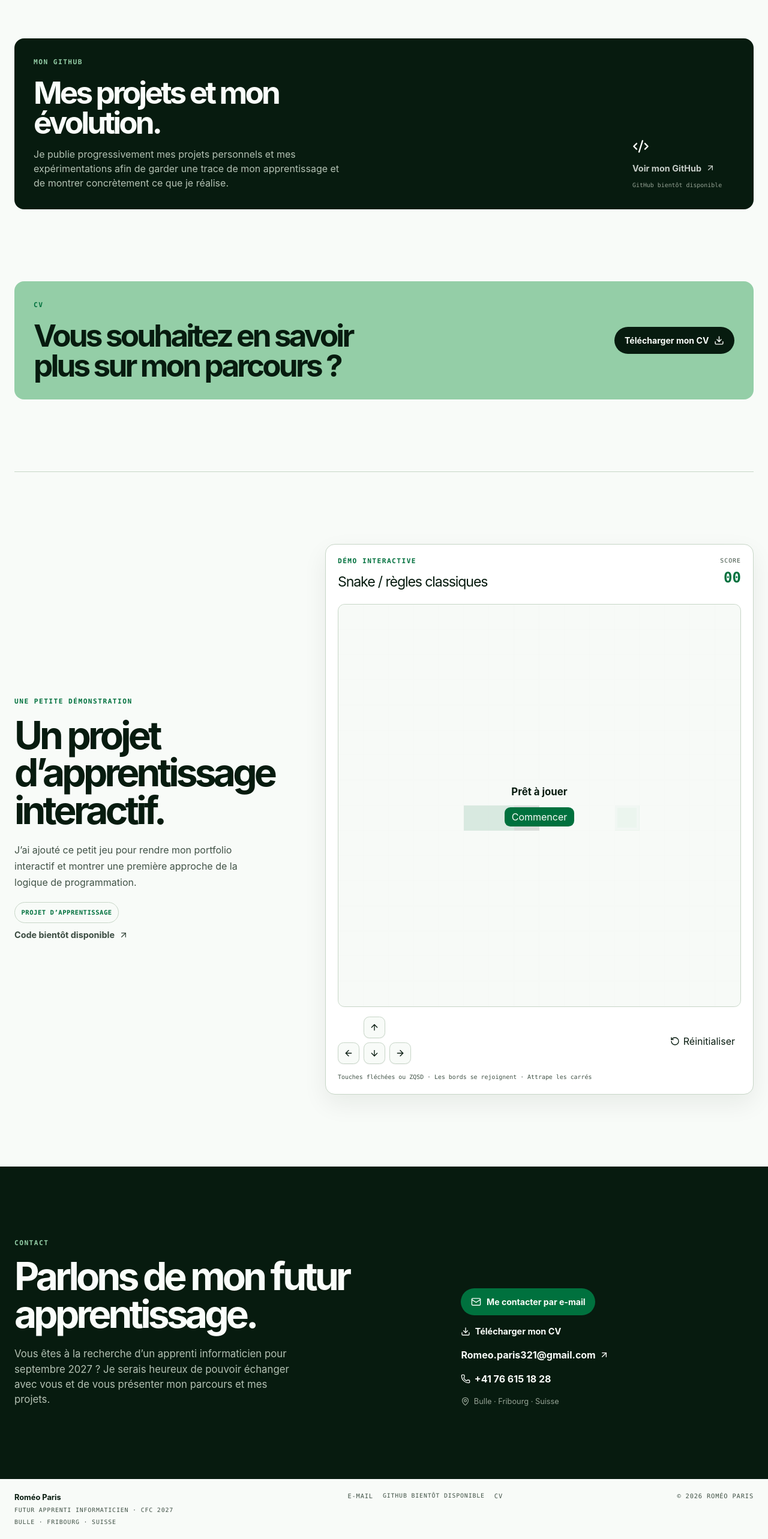
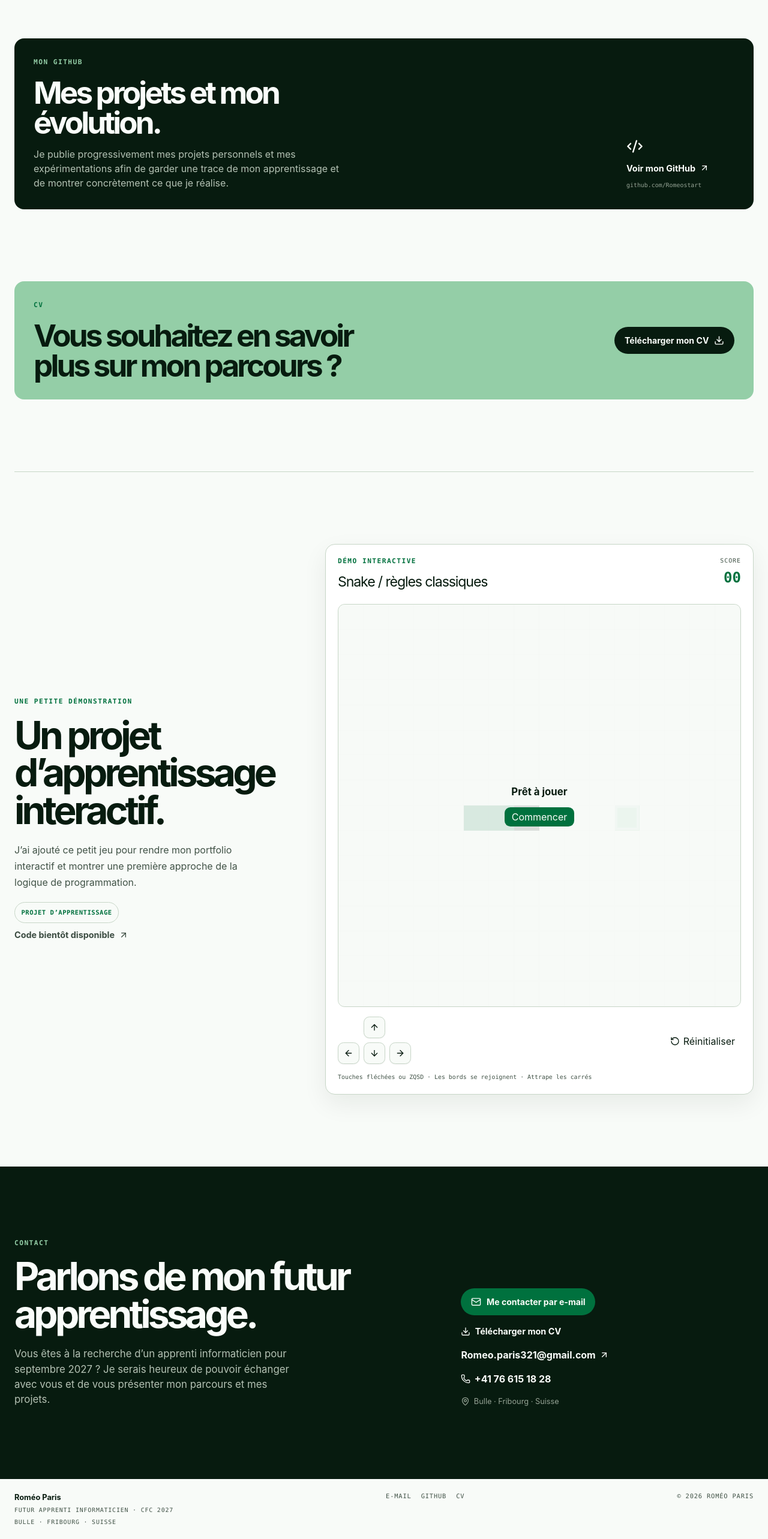
Before and after one commit to Romeostart/Projet-web-1, a Next.js app: page / in a window 1280 px wide. Shown: the part 5351-7917 px from the top of the page at 60% size. Built offline with nearby package versions, Linux system fonts and the light colour scheme.

Commit message:
Connect GitHub profile and add hover feedback

```diff
--- a/src/app/globals.css
+++ b/src/app/globals.css
@@ -193,3 +193,11 @@ h2 { max-width: 620px; margin-bottom: 0; color: var(--foreground); font-size: cl
 @media (max-width: 800px) { .site-nav { min-width: 0; overflow-x: auto; justify-content: flex-start; gap: 1rem; padding-inline: 0.3rem; scrollbar-width: none; }.site-nav::-webkit-scrollbar { display: none; }.header-cv { flex: 0 0 auto; }.interest-grid { grid-template-columns: 1fr; }.motivation-section { padding-bottom: 5rem; }.site-footer > div:nth-child(2) { align-items: start; flex-direction: column; gap: 0.35rem; } }
 @media (max-width: 480px) { .site-nav { order: 3; width: 100%; flex-basis: 100%; padding-bottom: 0.8rem; }.site-header { flex-wrap: wrap; padding-top: 0.8rem; }.site-header .wordmark { margin-right: auto; }.header-cv { order: 2; }.site-footer { flex-direction: column; gap: 1.1rem; }.site-footer > div:nth-child(2) { flex-direction: row; flex-wrap: wrap; } }
 @media (max-width: 480px) { .site-header { column-gap: 0; } .site-nav { max-width: 100%; } }
+.wordmark { transition: color 180ms var(--ease-out); }
+.wordmark:hover { color: var(--primary); }
+.github-link { display: flex; min-width: 180px; align-items: start; flex-direction: column; gap: 0.7rem; color: var(--primary-foreground); transition: color 180ms var(--ease-out), transform 180ms var(--ease-out); }
+.github-link:hover { color: var(--accent); transform: translateY(-2px); }
+.github-link small { color: oklch(0.7 0.025 145); font-family: var(--font-mono); font-size: 0.62rem; }
+.github-link .text-link { color: inherit; }
+.game-controls button { transition: background 180ms var(--ease-out), border-color 180ms var(--ease-out), color 180ms var(--ease-out), transform 180ms var(--ease-out); }
+.game-controls button:hover { border-color: var(--primary); background: var(--primary); color: var(--primary-foreground); transform: translateY(-2px); }
--- a/src/app/page.tsx
+++ b/src/app/page.tsx
@@ -29,11 +29,11 @@ export default function Home() {
       <section className="section-frame about-section" id="parcours"><div className="about-grid"><div><p className="eyebrow">Mon parcours</p><h2>Mes expériences m’ont permis de découvrir le monde professionnel.</h2></div><div className="about-copy"><h3>Formation professionnelle — Électronique</h3><p>J’ai commencé une formation professionnelle dans le domaine de l’électronique. Cette expérience m’a permis de découvrir le fonctionnement d’une formation professionnelle, le monde du travail, le travail en équipe ainsi que l’importance de la précision et de la rigueur.</p><p>Après cette expérience, j’ai choisi de réorienter mon projet professionnel vers l’informatique.</p><h3>Stage — HFR Fribourg</h3><p>Première expérience dans le monde professionnel, qui m’a permis de découvrir un environnement de travail et de développer mon sens de l’organisation et des responsabilités.</p><h3>FutureKids Fribourg</h3><p>Première découverte de la programmation et de la création numérique, qui a renforcé mon intérêt pour l’informatique.</p></div></div></section>
       <section className="section-frame motivation-section"><div className="motivation-card"><p className="eyebrow">Pourquoi l’informatique ?</p><h2>Partir d’une idée et chercher une solution concrète.</h2><p>Ce qui me plaît dans l’informatique, c’est de pouvoir partir d’un problème ou d’une idée et chercher une solution concrète.</p><p>J’aime expérimenter, comprendre comment les choses fonctionnent et apprendre de mes erreurs. Mes projets personnels me permettent de découvrir progressivement différents domaines de l’informatique et de mieux comprendre dans quelle direction je souhaite évoluer.</p></div></section>
       <section className="section-frame about-section about-profile" id="apropos"><div className="about-grid"><div><p className="eyebrow">À propos de moi</p><h2>Qui suis-je ?</h2></div><div className="about-copy"><p>Je suis quelqu’un de curieux, sociable et persévérant. Lorsque quelque chose m’intéresse, j’aime chercher par moi-même, expérimenter et comprendre pourquoi une solution fonctionne.</p><p>Je suis encore au début de mon parcours informatique et je ne prétends pas tout connaître. Je cherche justement une formation qui me permettra d’apprendre, de progresser et de transformer progressivement ma passion en compétences professionnelles.</p></div></div></section>
-      <section className="section-frame github-section" id="github"><div className="github-card"><div><p className="eyebrow">Mon GitHub</p><h2>Mes projets et mon évolution.</h2><p>Je publie progressivement mes projets personnels et mes expérimentations afin de garder une trace de mon apprentissage et de montrer concrètement ce que je réalise.</p></div><div className="github-action"><Code2 size={28} /><span className="text-link text-link-disabled">Voir mon GitHub <ArrowUpRight size={16} /></span><small>GitHub bientôt disponible</small></div></div></section>
+      <section className="section-frame github-section" id="github"><div className="github-card"><div><p className="eyebrow">Mon GitHub</p><h2>Mes projets et mon évolution.</h2><p>Je publie progressivement mes projets personnels et mes expérimentations afin de garder une trace de mon apprentissage et de montrer concrètement ce que je réalise.</p></div><a className="github-action github-link" href="https://github.com/Romeostart" target="_blank" rel="noreferrer"><Code2 size={28} /><span className="text-link">Voir mon GitHub <ArrowUpRight size={16} /></span><small>github.com/Romeostart</small></a></div></section>
       <section className="section-frame cv-section" id="cv"><div className="cv-card"><div><p className="eyebrow">CV</p><h2>Vous souhaitez en savoir plus sur mon parcours ?</h2></div><a className="primary-link" href="/CV-Romeo-Paris.pdf" download="CV-Romeo-Paris.pdf">Télécharger mon CV <Download size={17} /></a></div></section>
       <section className="section-frame game-section" id="jeu"><div className="game-intro"><p className="eyebrow">Une petite démonstration</p><h2>Un projet d’apprentissage interactif.</h2><p>J’ai ajouté ce petit jeu pour rendre mon portfolio interactif et montrer une première approche de la logique de programmation.</p><p className="project-status">Projet d’apprentissage</p><span className="text-link text-link-disabled">Code bientôt disponible <ArrowUpRight size={16} /></span></div><SnakeGame /></section>
       <section className="contact-section" id="contact"><div className="section-frame contact-inner"><div><p className="eyebrow">Contact</p><h2>Parlons de mon futur apprentissage.</h2><p className="contact-copy">Vous êtes à la recherche d’un apprenti informaticien pour septembre 2027 ? Je serais heureux de pouvoir échanger avec vous et de vous présenter mon parcours et mes projets.</p></div><div className="contact-actions"><a className="primary-link" href="mailto:Romeo.paris321@gmail.com"><Mail size={17} /> Me contacter par e-mail</a><a className="text-link contact-download" href="/CV-Romeo-Paris.pdf" download="CV-Romeo-Paris.pdf"><Download size={16} /> Télécharger mon CV</a><a className="contact-email" href="mailto:Romeo.paris321@gmail.com">Romeo.paris321@gmail.com <ArrowUpRight size={16} /></a><a className="contact-email" href="tel:+41766151828"><Phone size={16} /> +41 76 615 18 28</a><p className="location"><MapPin size={15} /> Bulle · Fribourg · Suisse</p></div></div></section>
-      <footer className="site-footer section-frame"><div><strong>Roméo Paris</strong><span>Futur apprenti informaticien · CFC 2027</span><span>Bulle · Fribourg · Suisse</span></div><div><a href="mailto:Romeo.paris321@gmail.com">E-mail</a><span className="footer-disabled">GitHub bientôt disponible</span><a href="/CV-Romeo-Paris.pdf" download="CV-Romeo-Paris.pdf">CV</a></div><span>© 2026 Roméo Paris</span></footer>
+      <footer className="site-footer section-frame"><div><strong>Roméo Paris</strong><span>Futur apprenti informaticien · CFC 2027</span><span>Bulle · Fribourg · Suisse</span></div><div><a href="mailto:Romeo.paris321@gmail.com">E-mail</a><a href="https://github.com/Romeostart" target="_blank" rel="noreferrer">GitHub</a><a href="/CV-Romeo-Paris.pdf" download="CV-Romeo-Paris.pdf">CV</a></div><span>© 2026 Roméo Paris</span></footer>
     </main>
   );
 }
```
Also changed, not shown: .project/PROJECT.md.
